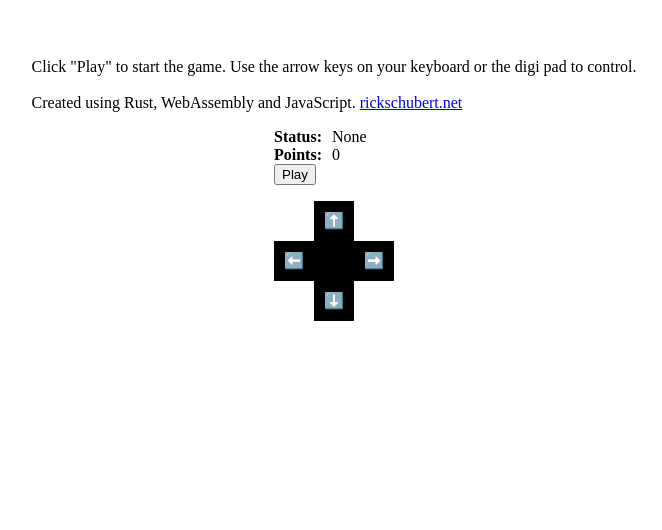
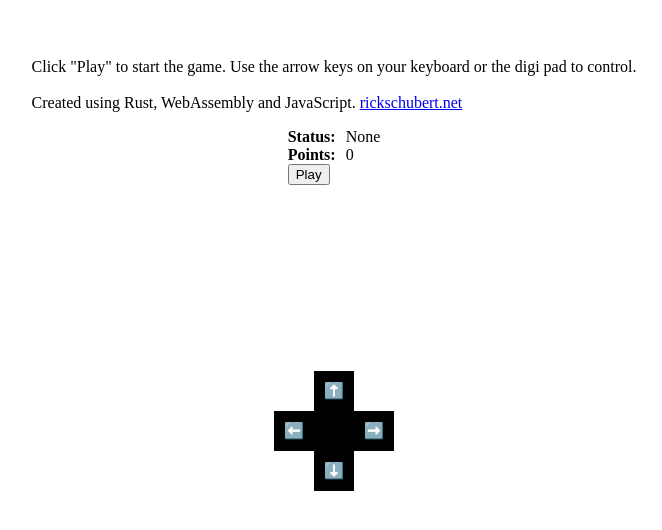
Before and after one commit to rickschubert/snake, a plain HTML site: page index.html in a window 1280 px wide. Shown: the part 126-656 px from the top of the page, without its empty margins (306-968 px from the left). Drawn offline with Linux system fonts and the light colour scheme; no server answers.

Commit message:
Update from https://github.com/rickschubert/rust-udemy-course/commit/32ffaeddd211a05c315dfd619d1bcbbb70c14ae2

```diff
--- a/index.html
+++ b/index.html
@@ -33,14 +33,14 @@
     }
 
     /* Controls */
-    #frame {
+    #controls {
       margin: 1em auto 1em auto;
       width: 120px;
       height: 120px;
       position: relative;
     }
 
-    #frame div {
+    #controls div {
       position: absolute;
       width: 40px;
       height: 40px;
@@ -117,15 +117,15 @@
         </button>
       </div>
 
-      <div id="frame">
-        <div id="up">⬆️</div>
-        <div id="right">➡️</div>
-        <div id="map"></div>
-        <div id="down">⬇️</div>
-        <div id="left">⬅️</div>
-      </div>
     </div>
     <canvas id="snake-canvas"></canvas>
+    <div id="controls">
+      <div id="up">⬆️</div>
+      <div id="right">➡️</div>
+      <div id="map"></div>
+      <div id="down">⬇️</div>
+      <div id="left">⬅️</div>
+    </div>
   </div>
   <script src="./bootstrap.js"></script>
 </body>
```
